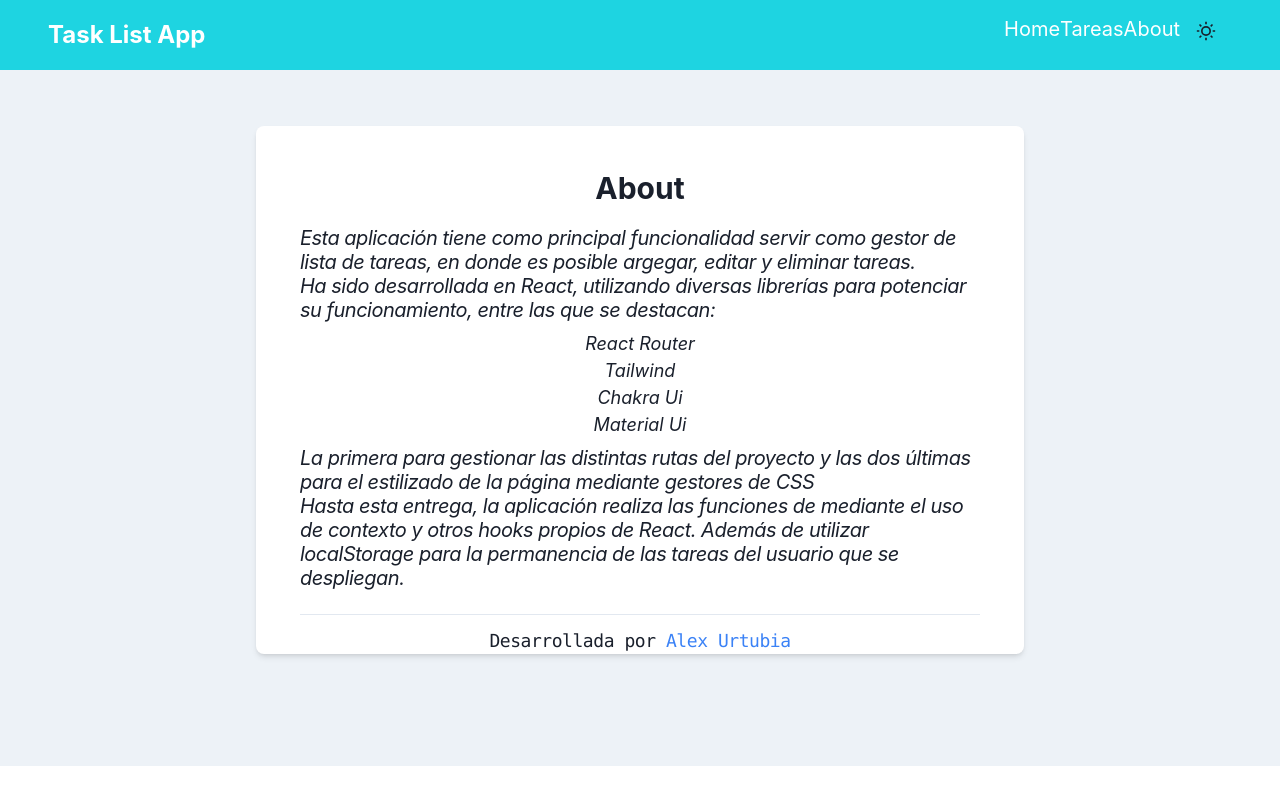
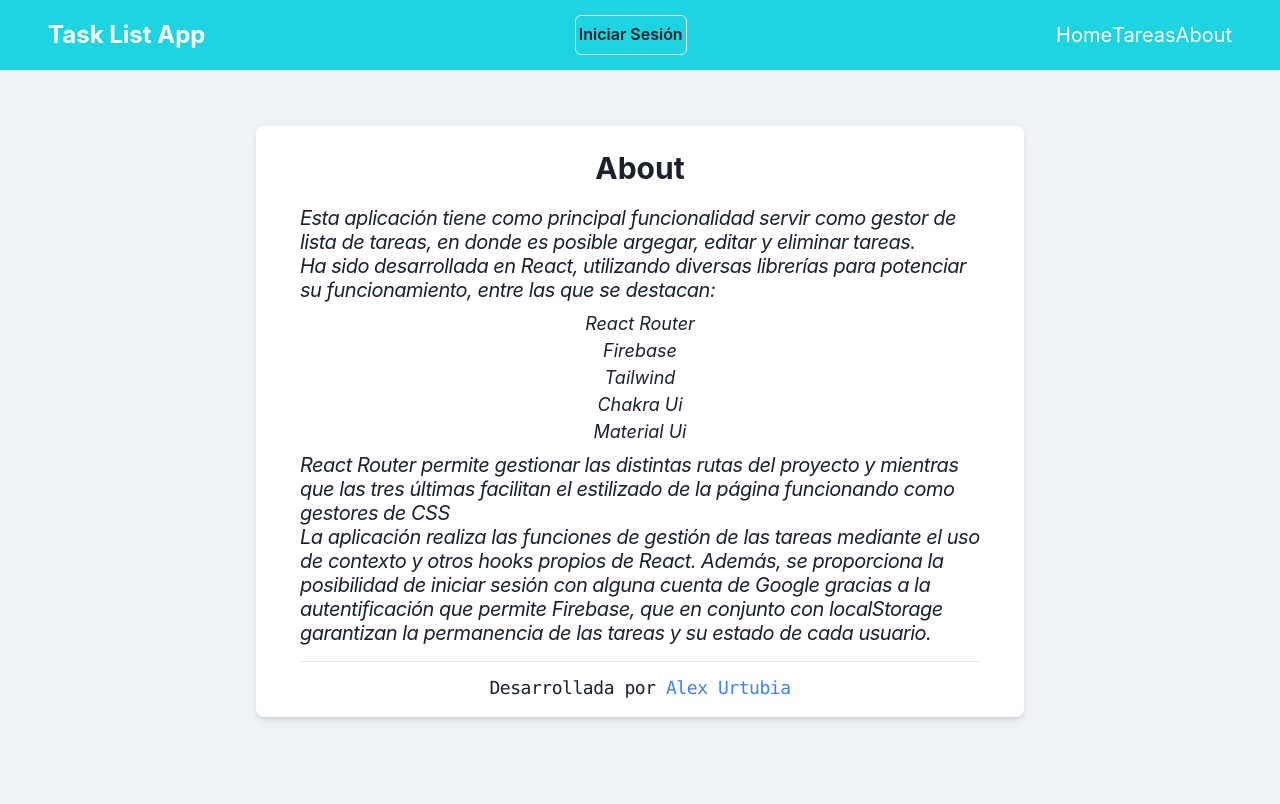
Before and after one commit to AlexUrtubia/react_task_list, a React (Create React App) app: page /about in a window 1280 px wide. Shown: the top 804 px of the page. Built offline with nearby package versions, Linux system fonts and the light colour scheme.

Commit message:
firebase added

```diff
--- a/package.json
+++ b/package.json
@@ -12,6 +12,7 @@
     "@testing-library/jest-dom": "^5.16.5",
     "@testing-library/react": "^13.4.0",
     "@testing-library/user-event": "^13.5.0",
+    "firebase": "^9.14.0",
     "framer-motion": "^7.6.7",
     "react": "^18.2.0",
     "react-dom": "^18.2.0",
--- a/src/App.js
+++ b/src/App.js
@@ -4,12 +4,33 @@ import Header from './components/Header';
 import { BrowserRouter as Router, Routes, Route } from "react-router-dom";
 import Home from './components/Home';
 import About from './components/About';
+import { initializeApp } from 'firebase/app'
+import { firebaseConfig } from './firebaseConfig'
+import { getAuth, GoogleAuthProvider, signInWithPopup } from 'firebase/auth'
+import { useState } from 'react';
+import { useUser } from './hooks/useUser'
 
+const firebaseApp = initializeApp(firebaseConfig);
 
 function App() {
+  const [ errorMessage, setErrorMessage] = useState('')
+  const { user, setUser } = useUser();
+  const handleLoggin = () => {
+    const provider = new GoogleAuthProvider()
+    const auth = getAuth(firebaseApp)
+    signInWithPopup(auth, provider)
+      .then(useCredentials => {
+        console.log(`Welcome ${useCredentials.user.displayName}`)
+        setUser({ name: useCredentials.user.displayName, profileImage: useCredentials.user.photoURL })
+      }).catch(error => {
+        setErrorMessage(error.message)
+      })
+  }
   return (
     <Router>
-      <Header />
+      <Header
+      click={handleLoggin}
+      error={errorMessage}/>
       <Routes>
         <Route path="/" element={<Home />} />
         <Route path="/tareas" element={<ListaTareas/>} />
--- a/src/components/About.jsx
+++ b/src/components/About.jsx
@@ -9,22 +9,23 @@ export default function About() {
     h='100%'
     verticalAlign={"center"}>
       <Card >
-        <Flex justifyContent={'center'} padding={1} height='md'>
+        <Flex justifyContent={'center'} padding={1} height=''>
           <Box flexDirection={'column'} className="flex">
-            <Heading as='h3' size='lg' mb={5} textAlign={'center'}>About</Heading>
+            <Heading as='h3' size='lg' mb={5} className='-mt-5' textAlign={'center'}>About</Heading>
             <Text as='em' fontSize='xl' className="text-base tracking-tight">Esta aplicación tiene como principal funcionalidad servir como gestor de lista de tareas, en donde es posible
             argegar, editar y eliminar tareas. </Text>
             <Text as='em' fontSize='xl' className="text-base tracking-tight"> Ha sido desarrollada en React, utilizando diversas librerías para potenciar su funcionamiento, entre las que se destacan:</Text>
               <List direction={'row'} className="text-center p-2">
                 <ListItem ><Text fontSize='lg' as='i'>React Router</Text></ListItem>
+                <ListItem ><Text fontSize='lg' as='i'>Firebase</Text></ListItem>
                 <ListItem ><Text fontSize='lg' as='i'>Tailwind</Text></ListItem>
                 <ListItem ><Text fontSize='lg' as='i'>Chakra Ui</Text></ListItem>
                 <ListItem ><Text fontSize='lg' as='i'>Material Ui</Text></ListItem>
               </List>
-            <Text as='em' fontSize='xl' className="text-base tracking-tight"> La primera para gestionar las distintas rutas del proyecto y las dos últimas para el estilizado de la página mediante gestores de CSS</Text>
-            <Text as='em' fontSize='xl' mb={6} className="text-base tracking-tight">Hasta esta entrega, la aplicación realiza las funciones de mediante el uso de contexto y otros hooks propios de React. Además de utilizar localStorage para la permanencia de las tareas del usuario que se despliegan.</Text>
+            <Text as='em' fontSize='xl' className="text-base tracking-tight">React Router permite gestionar las distintas rutas del proyecto y mientras que las tres últimas facilitan el estilizado de la página funcionando como gestores de CSS</Text>
+            <Text as='em' fontSize='xl' mb={4}  className="text-base tracking-tight">La aplicación realiza las funciones de gestión de las tareas mediante el uso de contexto y otros hooks propios de React. Además, se proporciona la posibilidad de iniciar sesión con alguna cuenta de Google gracias a la autentificación que permite Firebase, que en conjunto con localStorage garantizan la permanencia de las tareas y su estado de cada usuario.</Text>
             <hr />
-            <Text as='samp' fontSize='lg' mt={3}  className="font-semi-bold tracking-tight text-center">Desarrollada por
+            <Text as='samp' fontSize='lg' mt={3}  className="font-semi-bold tracking-tight text-center -mb-7">Desarrollada por
               <span className="text-blue-500"><a href="https://github.com/AlexUrtubia"> Alex Urtubia </a></span>
             </Text>
           </Box>
--- a/src/components/Header.jsx
+++ b/src/components/Header.jsx
@@ -1,15 +1,50 @@
 import { Link } from 'react-router-dom'
 import React from 'react'
-import { Text, Flex, Button } from '@chakra-ui/react'
+import { Text, Flex, Button, Avatar, Icon } from '@chakra-ui/react'
+import { useUser } from '../hooks/useUser'
+import LogoutIcon from '@mui/icons-material/Logout';
+import { getAuth } from '@firebase/auth'
+import { initializeApp } from '@firebase/app'
+import { firebaseConfig } from '../firebaseConfig'
 
 
-export default function Header() {
+const firebaseApp = initializeApp(firebaseConfig)
+const auth = getAuth()
+
+export default function Header({click, error}) {
+
+  const { user, setUser } = useUser();
+
+  const handleSignOut = () => {
+    setUser({});
+    auth
+      .signOut()
+      .then(() => {
+        window.location.reload()
+      })
+      .catch((error) => console.log(error))
+  }
   return (
     <Flex justify="space-between" textColor={'white'} as={'nav'} px='12' h={'70'} w='full' className='bg-primary'>
       <Flex alignSelf='center'>
         <Text className='text-2xl font-bold'>Task List App</Text>
       </Flex>
-      <Flex alignSelf={'center'}  justifySelf={'end'} experimental_spaceX={'4'}>
+      <Flex alignSelf='center' justify={'space-between'}  direction={'row'}>
+        { user.name ?
+          <>
+            <Text className='text-xl font-normal text-black'> Hola, {user.name} </Text>
+            <Avatar ml={4} size='sm' referrerpolicy='no-referrer' src={user.profileImage} />
+          </>
+          :
+          <Flex alignSelf='center' justify={'space-between'}  direction={'column'}>
+            <Button w={'28'} variant='outline' _hover={{bgColor:'cyan.300'}} _focus={{bgColor:'cyan.400'}} className='self-center' onClick={click}>
+              Iniciar Sesión
+            </Button>
+            { error ? <div className='text-red-500'>{error}</div> : null}
+          </Flex>
+        }
+      </Flex>
+      <Flex alignItems={'center'}  justifySelf={'end'} experimental_spaceX={'4'}>
         <Link to={'/'}>
           <Text _hover={{ textShadow:'1px 1px #DDFFFC' }} className='text-xl'>Home</Text>
         </Link>
@@ -19,9 +54,14 @@ export default function Header() {
         <Link to={'/about'}>
           <Text _hover={{ textShadow:'1px 1px #DDFFFC' }} className='text-xl'>About</Text>
         </Link>
-        <Button  bg={'none'} _hover={{bg:'none'}} _focus={{bg:'none'}} >
-          <svg className='mb-2' stroke="currentColor" fill="currentColor" stroke-width="0" viewBox="0 0 24 24" aria-hidden="true" focusable="false" height="20px" width="20px" xmlns="http://www.w3.org/2000/svg"><g><path fill="none" d="M0 0h24v24H0z"></path><path fill-rule="nonzero" d="M12 18a6 6 0 1 1 0-12 6 6 0 0 1 0 12zm0-2a4 4 0 1 0 0-8 4 4 0 0 0 0 8zM11 1h2v3h-2V1zm0 19h2v3h-2v-3zM3.515 4.929l1.414-1.414L7.05 5.636 5.636 7.05 3.515 4.93zM16.95 18.364l1.414-1.414 2.121 2.121-1.414 1.414-2.121-2.121zm2.121-14.85l1.414 1.415-2.121 2.121-1.414-1.414 2.121-2.121zM5.636 16.95l1.414 1.414-2.121 2.121-1.414-1.414 2.121-2.121zM23 11v2h-3v-2h3zM4 11v2H1v-2h3z"></path></g></svg>
-        </Button >
+        { user.name &&
+        <Flex alignSelf={'center'} pl={8}>
+          <Button   bg={'none'}  _hover={{bgColor:'cyan.300'}} onClick={handleSignOut}>
+            <LogoutIcon />
+          </Button >
+        </Flex>
+        }
+
       </Flex>
     </Flex>
   )
--- a/src/components/Home.jsx
+++ b/src/components/Home.jsx
@@ -18,6 +18,7 @@ export default function Home() {
                 <span className="text-blue-500"><Link to={'/tareas'}> Tareas </Link></span>
                 para comenzar. Edite o elimine las tareas por defecto si lo desea y agregue sus propias tareas.
               </Text>
+              <Text as='em' fontSize='xl'>Se recomienda iniciar sesión con alguna cuenta de Google para una mejor gestión de sus tareas</Text>
             </Flex>
           </Box>
         </Flex>
--- a/src/components/Tareas.jsx
+++ b/src/components/Tareas.jsx
@@ -77,7 +77,7 @@ export default function Tareas() {
                 onClick={() => remove(task.id)}
               >
                 <Tooltip label='Eliminar tarea'>
-                <DeleteIcon w={5} h={5} color={'red.500'}  _hover={{ color: "red.400" }}  className="hover:drop-shadow-xl"/>
+                  <DeleteIcon w={5} h={5} color={'red.500'}  _hover={{ color: "red.400" }}  className="hover:drop-shadow-xl"/>
                 </Tooltip>
               </Button>
               <Heading as='h5' size='md' mt={2} className="absolute">{task.title}</Heading>
--- /dev/null
+++ b/src/firebaseConfig.js
@@ -0,0 +1,8 @@
+export const firebaseConfig = {
+  apiKey: "AIzaSyDskfrNE28gj9D6m9DOMcgqiniklrV27Ck",
+  authDomain: "react-todo-list-3cdea.firebaseapp.com",
+  projectId: "react-todo-list-3cdea",
+  storageBucket: "react-todo-list-3cdea.appspot.com",
+  messagingSenderId: "438673370063",
+  appId: "1:438673370063:web:cd61d7e4c16a822f0ec0ba"
+};
--- /dev/null
+++ b/src/hooks/useUser.jsx
@@ -0,0 +1,25 @@
+import { createContext, useContext, useState } from "react";
+
+const userContextDefault = {
+  user: {
+    name: '',
+    profileImage: '',
+  },
+  setUser: () => {}
+}
+
+const UserContext = createContext(userContextDefault)
+
+export const UserProvider = ({children}) => {
+
+  const [user, setUser] = useState({})
+
+  return  <UserContext.Provider value={{user, setUser}} >
+            {children}
+          </UserContext.Provider>
+}
+
+export const useUser = () => {
+  const context = useContext(UserContext)
+  return context
+}
--- a/src/index.js
+++ b/src/index.js
@@ -5,19 +5,19 @@ import App from './App';
 import reportWebVitals from './reportWebVitals';
 import { ChakraProvider } from '@chakra-ui/react'
 import { TodoManage } from "./context/TodoContext";
-import { ColorModeScript } from '@chakra-ui/react'
-import theme from './theme'
+import { UserProvider } from './hooks/useUser';
 
 
-
+// Initialize Firebase
 const root = ReactDOM.createRoot(document.getElementById('root'));
 root.render(
   <ChakraProvider>
     <TodoManage>
-      <React.StrictMode>
-        <ColorModeScript initialColorMode={theme.config.initialColorMode} />
-        <App/>
-      </React.StrictMode>
+      <UserProvider>
+        <React.StrictMode>
+          <App/>
+        </React.StrictMode>
+      </UserProvider>
     </TodoManage>
   </ChakraProvider>
 );
```
Also changed, not shown: 1 other file (tests, documents, lock files or other folders).
